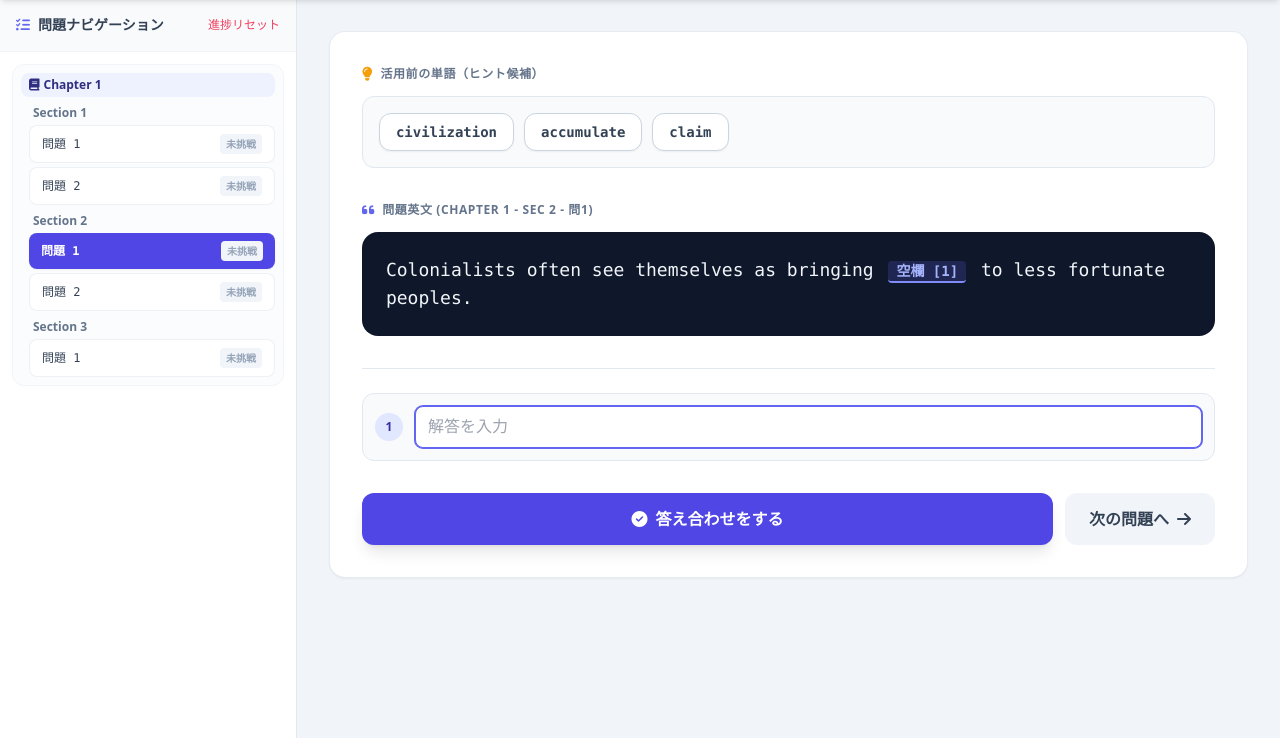
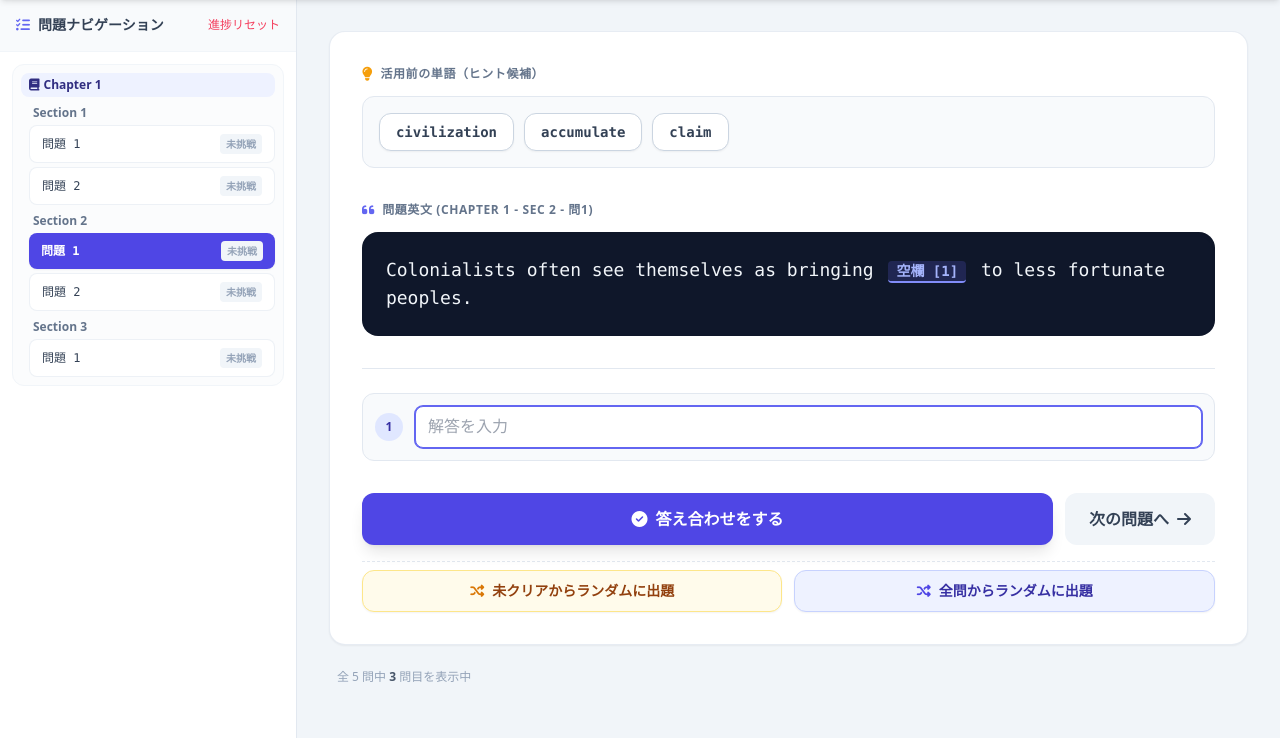
Before and after one commit to mizki15/legendary-pancake, a Flask app: page /ut-eitan-quiz/ in a window 1280 px wide. Shown: the part 65-803 px from the top of the page. Run offline with Flask 3, Linux system fonts and the light colour scheme; some libraries are stand-ins or nearby versions.

Commit message:
Update quiz.html

```diff
--- a/templates/ut_eitan_quiz/quiz.html
+++ b/templates/ut_eitan_quiz/quiz.html
@@ -110,6 +110,15 @@
                                 次の問題へ <i class="fa-solid fa-arrow-right"></i>
                             </button>
                         </div>
+
+                        <div class="grid grid-cols-1 sm:grid-cols-2 gap-3 pt-2 border-t border-dashed border-slate-200 mt-4">
+                            <button type="button" onclick="loadRandomUnsolvedQuestion()" class="bg-amber-50 hover:bg-amber-100 text-amber-800 border border-amber-200 font-semibold py-2.5 px-4 rounded-xl transition flex justify-center items-center gap-2 text-xs md:text-sm shadow-sm">
+                                <i class="fa-solid fa-shuffle text-amber-600"></i> 未クリアからランダムに出題
+                            </button>
+                            <button type="button" onclick="loadRandomQuestion()" class="bg-indigo-50 hover:bg-indigo-100 text-indigo-800 border border-indigo-200 font-semibold py-2.5 px-4 rounded-xl transition flex justify-center items-center gap-2 text-xs md:text-sm shadow-sm">
+                                <i class="fa-solid fa-shuffle text-indigo-600"></i> 全問からランダムに出題
+                            </button>
+                        </div>
                     </form>
                 </div>
 
@@ -121,6 +130,10 @@
                     </div>
                 </div>
 
+            </div>
+
+            <div class="text-xs text-slate-400 pl-2">
+                全 {{ total_questions }} 問中 <span class="font-bold text-slate-600">{{ current_idx + 1 }}</span> 問目を表示中
             </div>
         </main>
 
@@ -255,7 +268,6 @@
             window.location.href = `/ut-eitan-quiz/`;
         }
 
-        // 追加：未クリア問題からランダム選出
         function loadRandomUnsolvedQuestion() {
             const progress = JSON.parse(localStorage.getItem(STORAGE_KEY)) || {};
             const unsolvedIndices = [];
```
